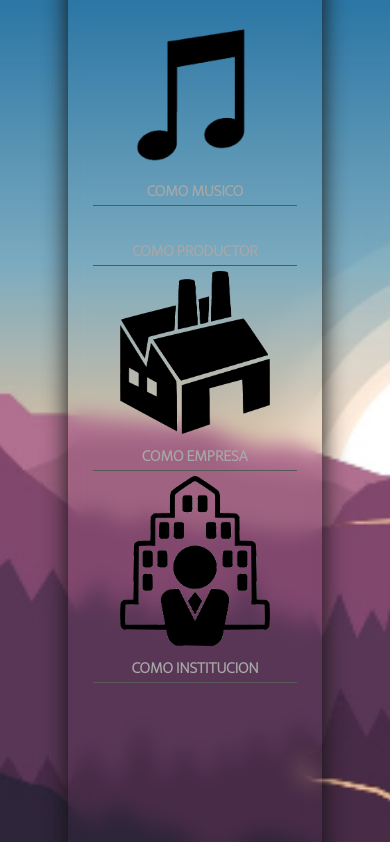
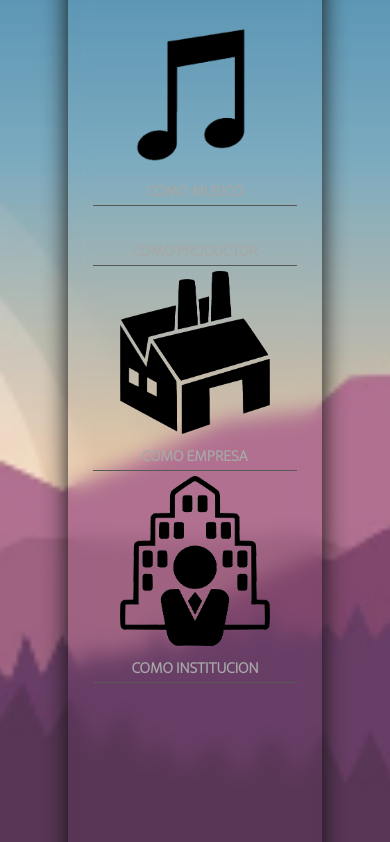
Before and after one commit to AlanJToledoB/gestor_perfiles, a plain HTML site: page index.html in a window 390 px wide. Shown: the part 202-1044 px from the top of the page. Drawn offline with Linux system fonts and the light colour scheme.

Commit message:
Update style.css

```diff
--- a/cssPerfil/style.css
+++ b/cssPerfil/style.css
@@ -124,7 +124,7 @@ p {
     body {
         background-position: center;
         background-repeat: no-repeat;
-        background-size: 500%;
+        background-size: 600%;
         height: 1300px;
         transition-duration: 0.3s;
         transition-timing-function: ease;
@@ -218,9 +218,9 @@ p {
         transition-timing-function: ease;
     }
     body {
-        background-position: 40%;
+        background-position: 60%;
         background-repeat: no-repeat;
-        background-size: 950%;
+        background-size: 1500%;
         transition-duration: 0.3s;
         transition-timing-function: ease;
     }
```
